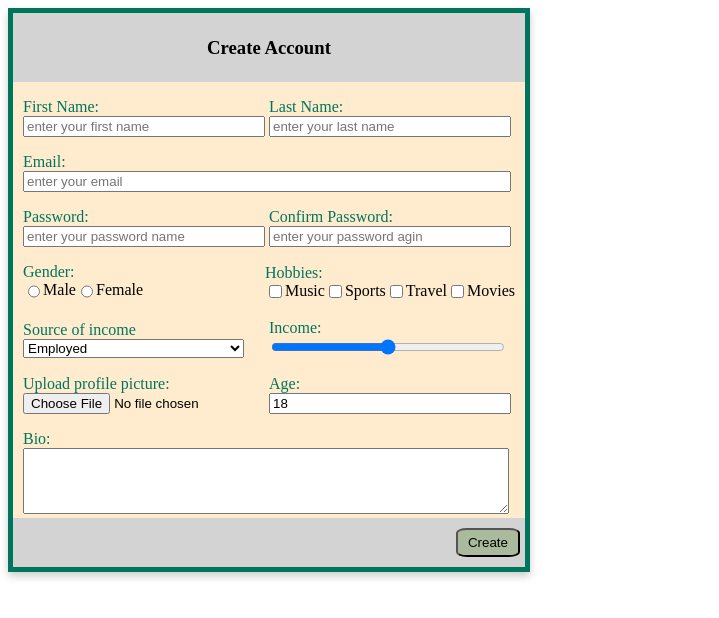
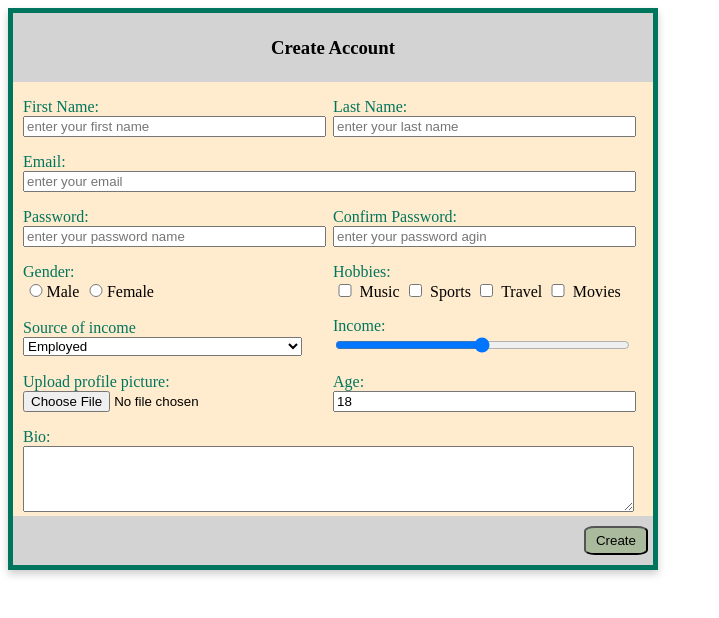
Before and after one commit to Ravidesa/MV-Cloud-Daily-Work, a plain HTML site: page Day1/designForm.html in a window 1280 px wide. Shown: the whole page, without its empty margins (0-719 px from the left). Drawn offline with Linux system fonts and the light colour scheme.

Commit message:
Final - 1/5/24

```diff
--- a/Day1/formdesign.css
+++ b/Day1/formdesign.css
@@ -6,7 +6,7 @@ body{
 
 .container{
     /* text-align: center; */
-    width: 40%;
+    width: 50%;
     box-shadow: 0 4px 8px 0 rgba(0,0,0,0.2);
     background-color: blanchedalmond;
     border: 5px solid #00755E;
@@ -65,8 +65,7 @@ p{
 }
 
 .col-md-6 > div > .displays{
-    display: inline-flex;
-    width: 100%;
+    display: inline;
 }
 
 .btn{
@@ -86,3 +85,7 @@ p{
 input[type="radio"]{
     width: 5%;
 }
+
+input[type="checkbox"]{
+    width: 5%;
+}
```
